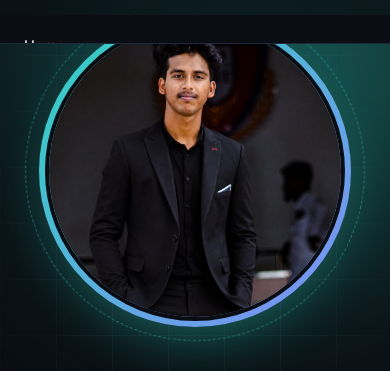
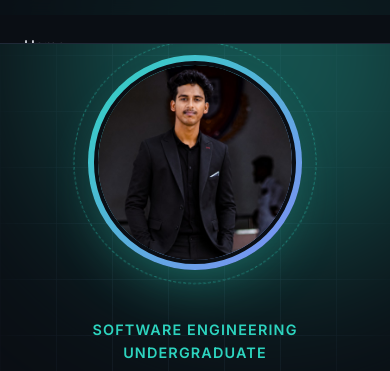
Before and after one commit to AffiDexz/mohamed-affan-portfolio, a plain HTML site: page index.html in a window 390 px wide. Shown: the part 57-428 px from the top of the page. Drawn offline with Linux system fonts and the light colour scheme.

Commit message:
Fix oversized hero photo and excess whitespace on mobile

```diff
--- a/css/style.css
+++ b/css/style.css
@@ -646,9 +646,11 @@ h1, h2, h3 { font-family: var(--font-head); font-weight: 700; letter-spacing: -0
 
 /* ===== Responsive ===== */
 @media (max-width: 900px) {
+  .hero { min-height: auto; padding-top: calc(var(--header-h) + 40px); padding-bottom: 56px; }
   .hero-inner { grid-template-columns: 1fr; text-align: center; }
   .hero-content { max-width: 100%; }
-  .hero-photo { order: -1; }
+  .hero-photo { order: -1; margin-bottom: 8px; }
+  .hero-photo-ring { width: min(220px, 55vw); }
   .hero-actions, .hero-socials { justify-content: center; }
   .about-grid { grid-template-columns: 1fr; }
   .skills-grid { grid-template-columns: repeat(2, 1fr); }
--- a/index.html
+++ b/index.html
@@ -9,7 +9,7 @@
 <link rel="preconnect" href="https://fonts.googleapis.com">
 <link rel="preconnect" href="https://fonts.gstatic.com" crossorigin>
 <link href="https://fonts.googleapis.com/css2?family=Space+Grotesk:wght@500;600;700&family=Inter:wght@400;500;600;700&display=swap" rel="stylesheet">
-<link rel="stylesheet" href="css/style.css?v=3" />
+<link rel="stylesheet" href="css/style.css?v=4" />
 </head>
 <body>
 
```
